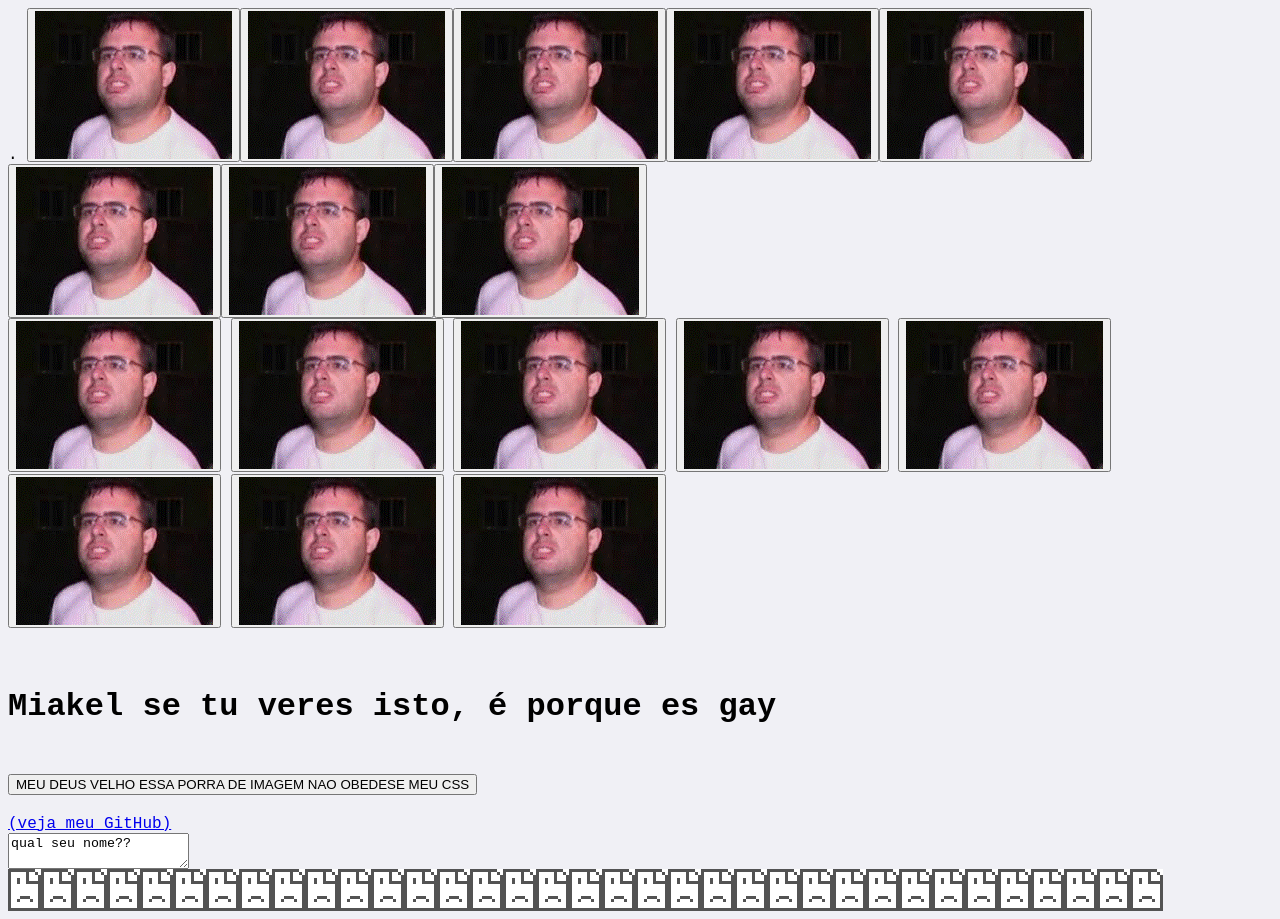
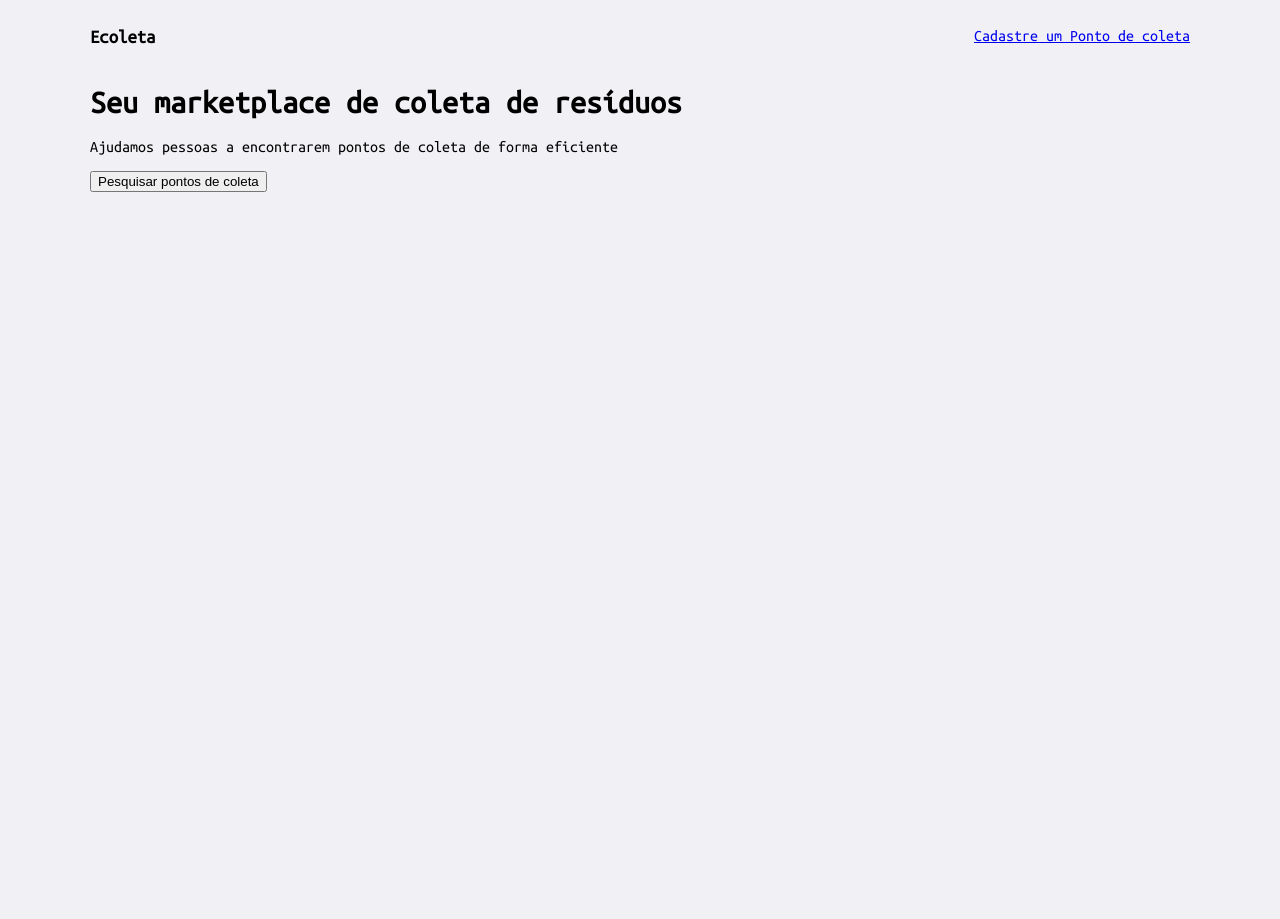
Before and after one commit to UmAbestadoQualquer/coco.github.io, a plain HTML site: page index.html in a window 1280 px wide. After the commit the page ends 816 px from the top, so only its background shows below. Drawn offline with Linux system fonts and the light colour scheme; files that its build step writes are made by us from their sources.

Commit message:
Update index.html

```diff
--- a/index.html
+++ b/index.html
@@ -1,109 +1,50 @@
-<html>
+<!DOCTYPE html>
+<html lang="pt_br">
+    <!--
+            HTML
 
+        HyperText
+            hiper texto
+
+
+        Markup
+            marcação de texto
+
+        Language
+            linguagem de marcação de texto
+    -->
 <head>
-	<link rel="stylesheet" type="text/css" href="./css/main.css">
-	<title>Primeiro Projeto</title>
+    <meta charset="UTF-8">
+    <meta name="viewport" content="width=device-width, initial-scale=1.0">
+    <title>Ecoleta</title>
+
+    <link href="https://fonts.googleapis.com/css2?family=Ubuntu+Mono&display=swap" rel="stylesheet">
+
+    <link rel="stylesheet" href="/styles/main.css">
 </head>
-<body>.
-	<td><table><button onclick><a href="https://www.google.com/url?sa=t&source=web&cd=1&cad=rja&uact=8&ved=2ahUKEwjwnr-W9eXoAhVpHbkGHeNMBVYQFjAAegQIARAB&url=https%3A%2F%2Fwww.4chan.org%2F&usg=AOvVaw1XvTaI8yA51JakHLo40oQN">
-	<img src="./img/tenta.gif"></td>
-	</a></button onclick>
-	<button onclick><a href="https://www.google.com/url?sa=t&source=web&cd=1&cad=rja&uact=8&ved=2ahUKEwjwnr-W9eXoAhVpHbkGHeNMBVYQFjAAegQIARAB&url=https%3A%2F%2Fwww.4chan.org%2F&usg=AOvVaw1XvTaI8yA51JakHLo40oQN">
-	<img src="./img/tenta.gif">
-	</a></button onclick>
-	<button onclick><a href="https://www.google.com/url?sa=t&source=web&cd=1&cad=rja&uact=8&ved=2ahUKEwjwnr-W9eXoAhVpHbkGHeNMBVYQFjAAegQIARAB&url=https%3A%2F%2Fwww.4chan.org%2F&usg=AOvVaw1XvTaI8yA51JakHLo40oQN">
-	<img src="./img/tenta.gif">
-	</a></button onclick>
-	<button onclick><a href="https://www.google.com/url?sa=t&source=web&cd=1&cad=rja&uact=8&ved=2ahUKEwjwnr-W9eXoAhVpHbkGHeNMBVYQFjAAegQIARAB&url=https%3A%2F%2Fwww.4chan.org%2F&usg=AOvVaw1XvTaI8yA51JakHLo40oQN">
-	<img src="./img/tenta.gif">
-	</a></button onclick>
-	<button onclick><a href="https://www.google.com/url?sa=t&source=web&cd=1&cad=rja&uact=8&ved=2ahUKEwjwnr-W9eXoAhVpHbkGHeNMBVYQFjAAegQIARAB&url=https%3A%2F%2Fwww.4chan.org%2F&usg=AOvVaw1XvTaI8yA51JakHLo40oQN">
-	<img src="./img/tenta.gif">
-	</a></button onclick>
-	<button onclick><a href="https://www.google.com/url?sa=t&source=web&cd=1&cad=rja&uact=8&ved=2ahUKEwjwnr-W9eXoAhVpHbkGHeNMBVYQFjAAegQIARAB&url=https%3A%2F%2Fwww.4chan.org%2F&usg=AOvVaw1XvTaI8yA51JakHLo40oQN">
-	<img src="./img/tenta.gif">
-	</a></button onclick>
-	<button onclick><a href="https://www.google.com/url?sa=t&source=web&cd=1&cad=rja&uact=8&ved=2ahUKEwjwnr-W9eXoAhVpHbkGHeNMBVYQFjAAegQIARAB&url=https%3A%2F%2Fwww.4chan.org%2F&usg=AOvVaw1XvTaI8yA51JakHLo40oQN">
-	<img src="./img/tenta.gif">
-	</a></button onclick>
-	<button onclick><a href="https://www.google.com/url?sa=t&source=web&cd=1&cad=rja&uact=8&ved=2ahUKEwjwnr-W9eXoAhVpHbkGHeNMBVYQFjAAegQIARAB&url=https%3A%2F%2Fwww.4chan.org%2F&usg=AOvVaw1XvTaI8yA51JakHLo40oQN">
-	<img src="./img/tenta.gif"></table>
-	</a></button onclick>
-	<button onclick><a href="https://www.google.com/url?sa=t&source=web&cd=1&cad=rja&uact=8&ved=2ahUKEwjwnr-W9eXoAhVpHbkGHeNMBVYQFjAAegQIARAB&url=https%3A%2F%2Fwww.4chan.org%2F&usg=AOvVaw1XvTaI8yA51JakHLo40oQN">
-	<img src="./img/tenta.gif"></table>
-	</a></button onclick>
-	<button onclick><a href="https://www.google.com/url?sa=t&source=web&cd=1&cad=rja&uact=8&ved=2ahUKEwjwnr-W9eXoAhVpHbkGHeNMBVYQFjAAegQIARAB&url=https%3A%2F%2Fwww.4chan.org%2F&usg=AOvVaw1XvTaI8yA51JakHLo40oQN">
-	<img src="./img/tenta.gif"></table>
-	</a></button onclick>
-	<button onclick><a href="https://www.google.com/url?sa=t&source=web&cd=1&cad=rja&uact=8&ved=2ahUKEwjwnr-W9eXoAhVpHbkGHeNMBVYQFjAAegQIARAB&url=https%3A%2F%2Fwww.4chan.org%2F&usg=AOvVaw1XvTaI8yA51JakHLo40oQN">
-	<img src="./img/tenta.gif"></table>
-	</a></button onclick>
-	<button onclick><a href="https://www.google.com/url?sa=t&source=web&cd=1&cad=rja&uact=8&ved=2ahUKEwjwnr-W9eXoAhVpHbkGHeNMBVYQFjAAegQIARAB&url=https%3A%2F%2Fwww.4chan.org%2F&usg=AOvVaw1XvTaI8yA51JakHLo40oQN">
-	<img src="./img/tenta.gif"></table>
-	</a></button onclick>
-	<button onclick><a href="https://www.google.com/url?sa=t&source=web&cd=1&cad=rja&uact=8&ved=2ahUKEwjwnr-W9eXoAhVpHbkGHeNMBVYQFjAAegQIARAB&url=https%3A%2F%2Fwww.4chan.org%2F&usg=AOvVaw1XvTaI8yA51JakHLo40oQN">
-	<img src="./img/tenta.gif"></table>
-	</a></button onclick>
-	<button onclick><a href="https://www.google.com/url?sa=t&source=web&cd=1&cad=rja&uact=8&ved=2ahUKEwjwnr-W9eXoAhVpHbkGHeNMBVYQFjAAegQIARAB&url=https%3A%2F%2Fwww.4chan.org%2F&usg=AOvVaw1XvTaI8yA51JakHLo40oQN">
-	<img src="./img/tenta.gif"></table>
-	</a></button onclick>
-	<button onclick><a href="https://www.google.com/url?sa=t&source=web&cd=1&cad=rja&uact=8&ved=2ahUKEwjwnr-W9eXoAhVpHbkGHeNMBVYQFjAAegQIARAB&url=https%3A%2F%2Fwww.4chan.org%2F&usg=AOvVaw1XvTaI8yA51JakHLo40oQN">
-	<img src="./img/tenta.gif"></table>
-	</a></button onclick>
-	<button onclick><a href="https://www.google.com/url?sa=t&source=web&cd=1&cad=rja&uact=8&ved=2ahUKEwjwnr-W9eXoAhVpHbkGHeNMBVYQFjAAegQIARAB&url=https%3A%2F%2Fwww.4chan.org%2F&usg=AOvVaw1XvTaI8yA51JakHLo40oQN">
-	<img src="./img/tenta.gif"></table>
-	</a></button onclick>
+<body>
 
-	<h1><br>Miakel se tu veres isto, é porque es gay</br></h1>
-	<h2><br><button onclick>MEU DEUS VELHO ESSA PORRA DE IMAGEM NAO OBEDESE MEU CSS</button onclick></br></h2>
-	<a href="https://xvideos.com/" target="_blank" rel"noopener noreferrer">(veja meu GitHub)</a>
-	<header class="menu-principal">
-	<main>
-	<textarea>qual seu nome??</textarea>
-		<div class="header-1>
-			<div class="logo">
-				<td><table><img src="./img/logo.png"/></td>
-				<img src="./img/logo.png"/>
-				<img src="./img/logo.png"/>
-				<img src="./img/logo.png"/>
-				<img src="./img/logo.png"/>
-				<img src="./img/logo.png"/>
-				<img src="./img/logo.png"/>
-				<img src="./img/logo.png"/>
-				<img src="./img/logo.png"/>
-				<img src="./img/logo.png"/>
-				<img src="./img/logo.png"/>
-				<img src="./img/logo.png"/>
-				<img src="./img/logo.png"/>
-				<img src="./img/logo.png"/>
-				<img src="./img/logo.png"/>
-				<img src="./img/logo.png"/>
-				<img src="./img/logo.png"/>
-				<img src="./img/logo.png"/>
-				<img src="./img/logo.png"/>
-				<img src="./img/logo.png"/>
-				<img src="./img/logo.png"/>
-				<img src="./img/logo.png"/>
-				<img src="./img/logo.png"/>
-				<img src="./img/logo.png"/>
-				<img src="./img/logo.png"/>
-				<img src="./img/logo.png"/>
-				<img src="./img/logo.png"/>
-				<img src="./img/logo.png"/>
-				<img src="./img/logo.png"/>
-				<img src="./img/logo.png"/>
-				<img src="./img/logo.png"/>
-				<img src="./img/logo.png"/>
-				<img src="./img/logo.png"/>
-				<img src="./img/logo.png"/>
-				<img src="./img/logo.png"/></table>
+    <div id="page-home">
 
-			</div>
-			<div class="redes-sociais">
+        <div class="content">
 
-			</div>
-		</div>
-	</main>
-	</header>
+            <header>
+                <h3>Ecoleta</h3>
+                <a href="http://google.com.br">Cadastre um Ponto de coleta</a>
+            </header>
+
+            <h1>Seu marketplace de coleta de resíduos</h1>
+
+            <p>Ajudamos pessoas a encontrarem pontos de coleta de forma eficiente</p>
+
+            <button>Pesquisar pontos de coleta</button>
+
+        </div>
+
+    </div>
+
+
+
+
 </body>
 </html>
```
